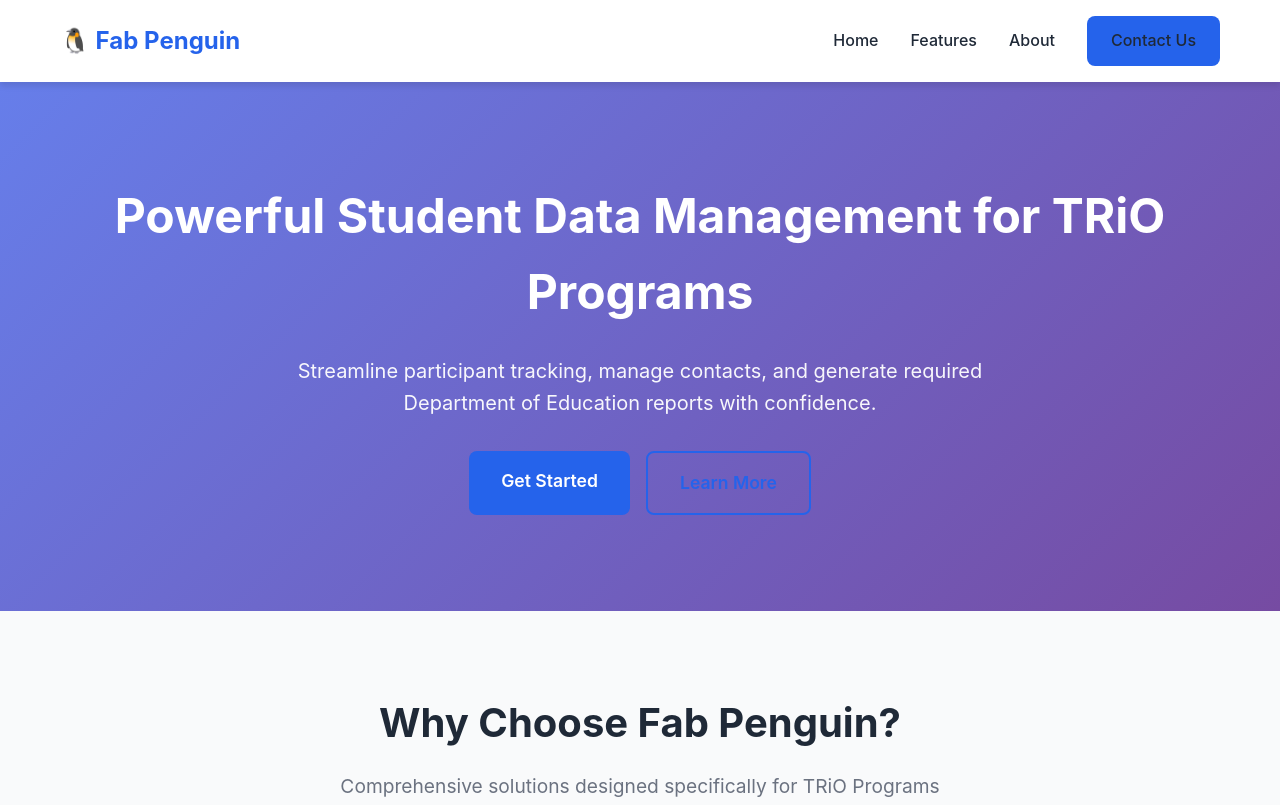
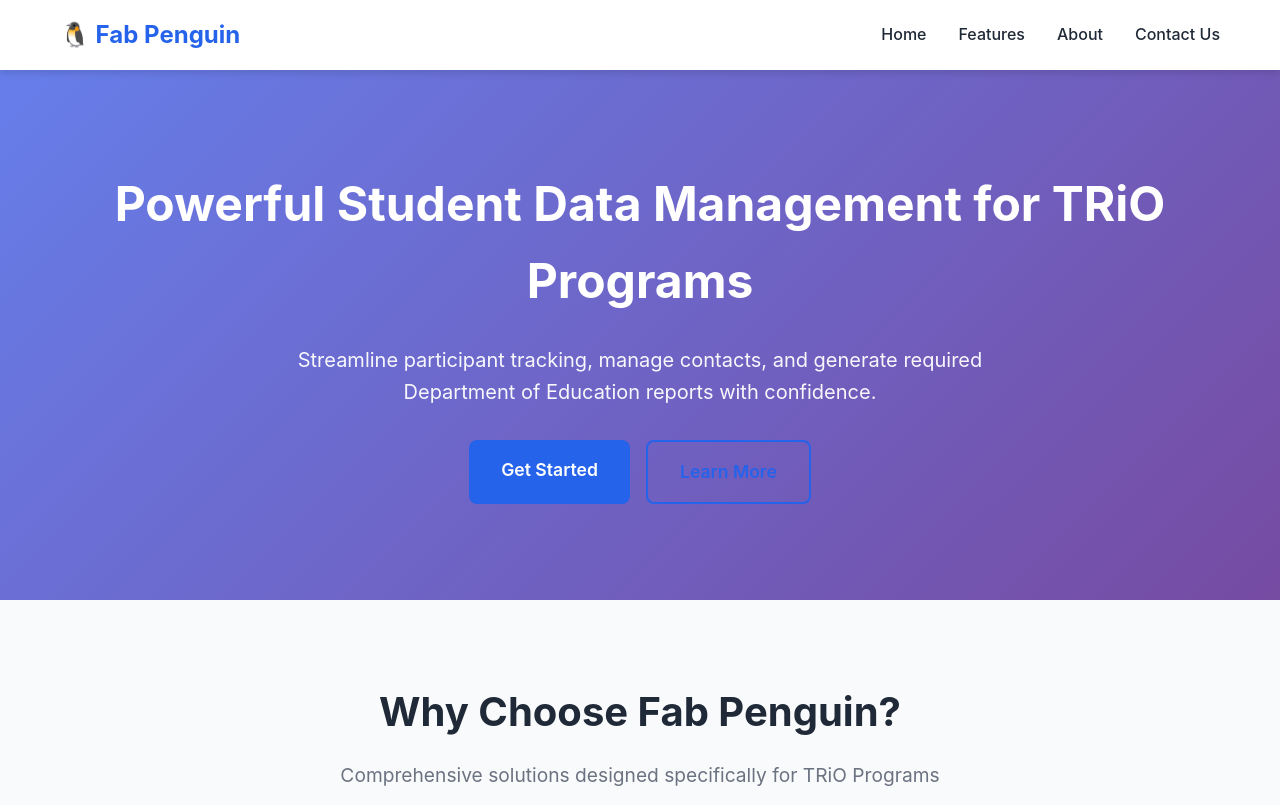
Before and after one commit to wyat2/wyat2.github.io, a plain HTML site: page index.html in a window 1280 px wide. Shown: the top 805 px of the page. Drawn offline with Linux system fonts and the light colour scheme.

Commit message:
Fix Contact us in main nav bar

```diff
--- a/index.html
+++ b/index.html
@@ -26,7 +26,7 @@
                     <li><a href="#home">Home</a></li>
                     <li><a href="#features">Features</a></li>
                     <li><a href="#about">About</a></li>
-                    <li><a href="contact.html" class="btn-primary">Contact Us</a></li>
+                    <li><a href="contact.html">Contact Us</a></li>
                 </ul>
             </div>
         </div>
```
